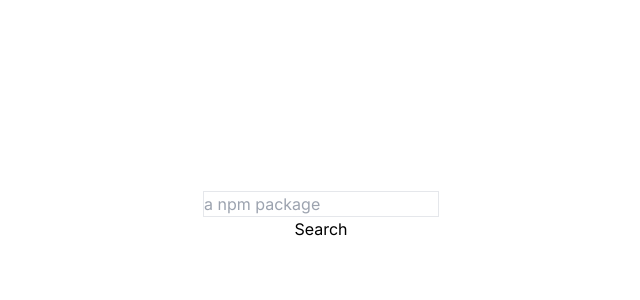
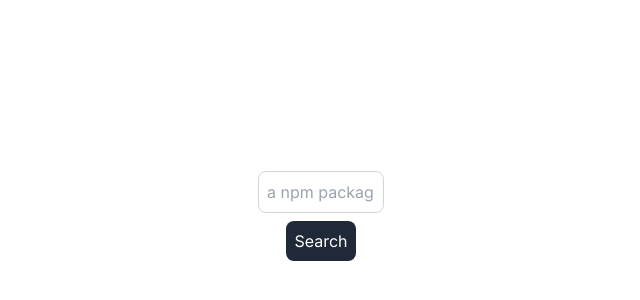
Before and after one commit to himself65/npm-download-stat, a Next.js app: page / in a window 1280 px wide. Shown: the part 184-484 px from the top of the page, without its empty margins (319-959 px from the left). Built offline with nearby package versions, Linux system fonts and the light colour scheme.

Commit message:
fix: tailwind css config

```diff
--- a/tailwind.config.ts
+++ b/tailwind.config.ts
@@ -2,9 +2,10 @@
 
 const config: Config = {
   content: [
-    "./src/pages/**/*.{js,ts,jsx,tsx,mdx}",
     "./src/components/**/*.{js,ts,jsx,tsx,mdx}",
     "./src/app/**/*.{js,ts,jsx,tsx,mdx}",
+    "./src/section/**/*.{js,ts,jsx,tsx,mdx}",
+    "./src/lib/**/*.{js,ts,jsx,tsx,mdx}",
   ],
   theme: {
     extend: {
```
